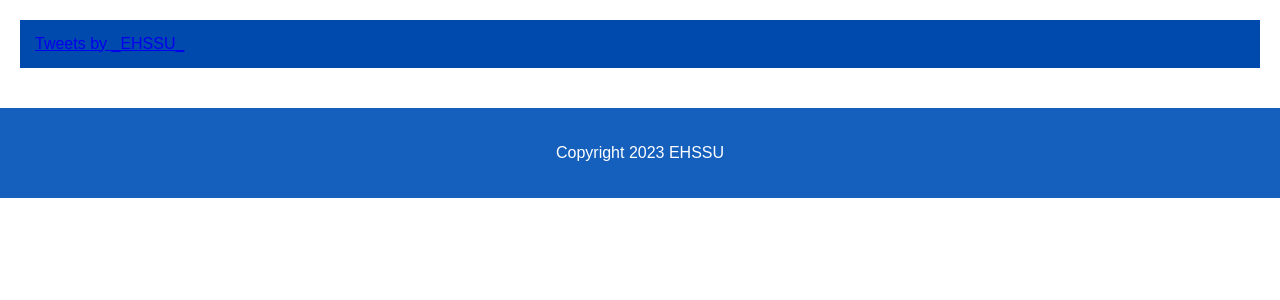
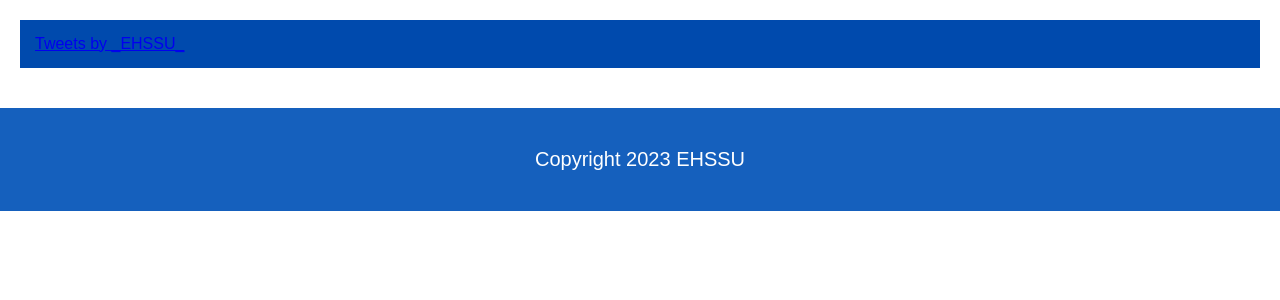
Before and after one commit to EHSSU/EHSSU.github.io, a PHP site: page /news.html in a window 1280 px wide. Shown: the part 303-603 px from the top of the page. Run offline with PHP 8.4, Linux system fonts and the light colour scheme; some libraries are stand-ins or nearby versions.

Commit message:
Update style.css

```diff
--- a/style.css
+++ b/style.css
@@ -34,6 +34,10 @@ body {
   font-family: Arial, sans-serif;
   margin: 0;
   padding: 0;
+}
+
+p {
+  font-size: 20px;
 }
 
 h1 {
```
